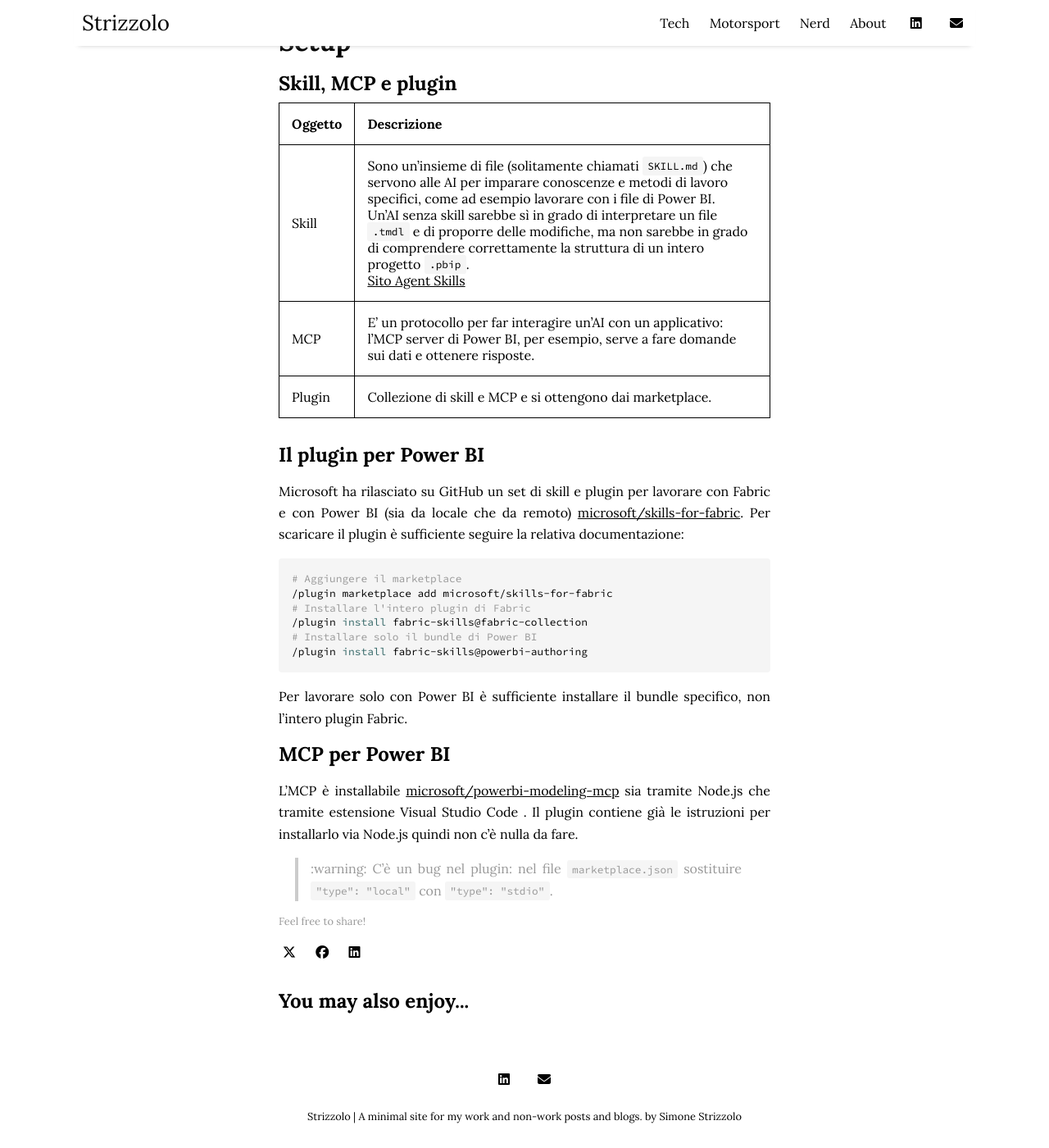
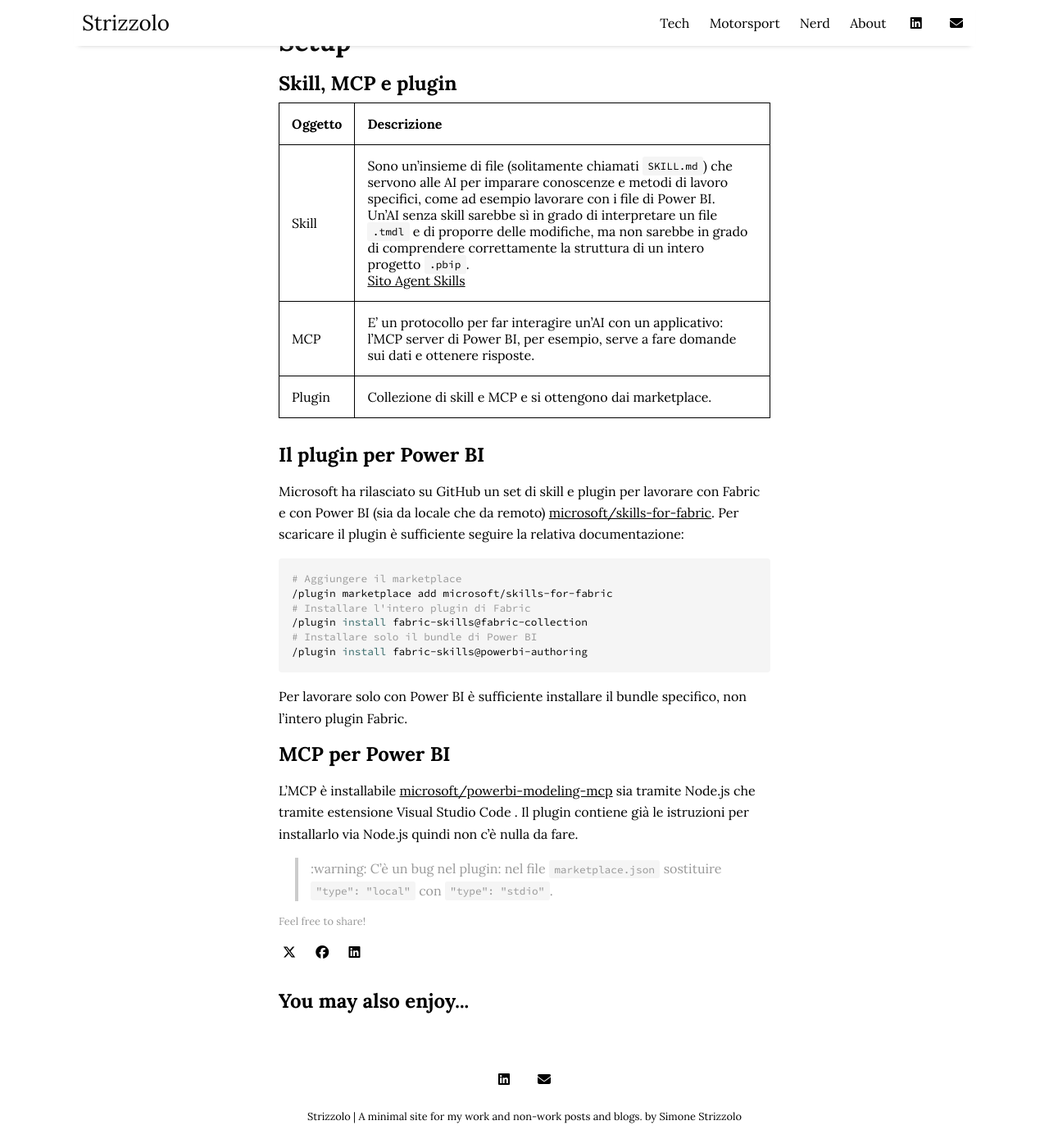
Before and after one commit to SimoneStrizzolo/simonestrizzolo.github.io, a Jekyll site: the page built from _posts/2026-06-09-claude-e-powerbi.md, in a window 1280 px wide and 1400 px high, scrolled down 1030 px. Shown: the whole window at 82% size. Built offline with Jekyll 4.4.1, drawn with Linux system fonts in a browser that asks for light colours.

Commit message:
docs: rimuovi giustificazione testo post Claude e Power BI
Co-Authored-By: Claude Haiku 4.5 <noreply@anthropic.com>

```diff
--- a/_posts/2026-06-09-claude-e-powerbi.md
+++ b/_posts/2026-06-09-claude-e-powerbi.md
@@ -6,13 +6,6 @@ categories: tech
 tags: [claude, tech, powerbi]
 image: claudepbi.jpg
 ---
-
-<style>
-article p, article li {
-  text-align: justify;
-  text-align-last: left;
-}
-</style>
 
 # Licenze necessarie
 
```
